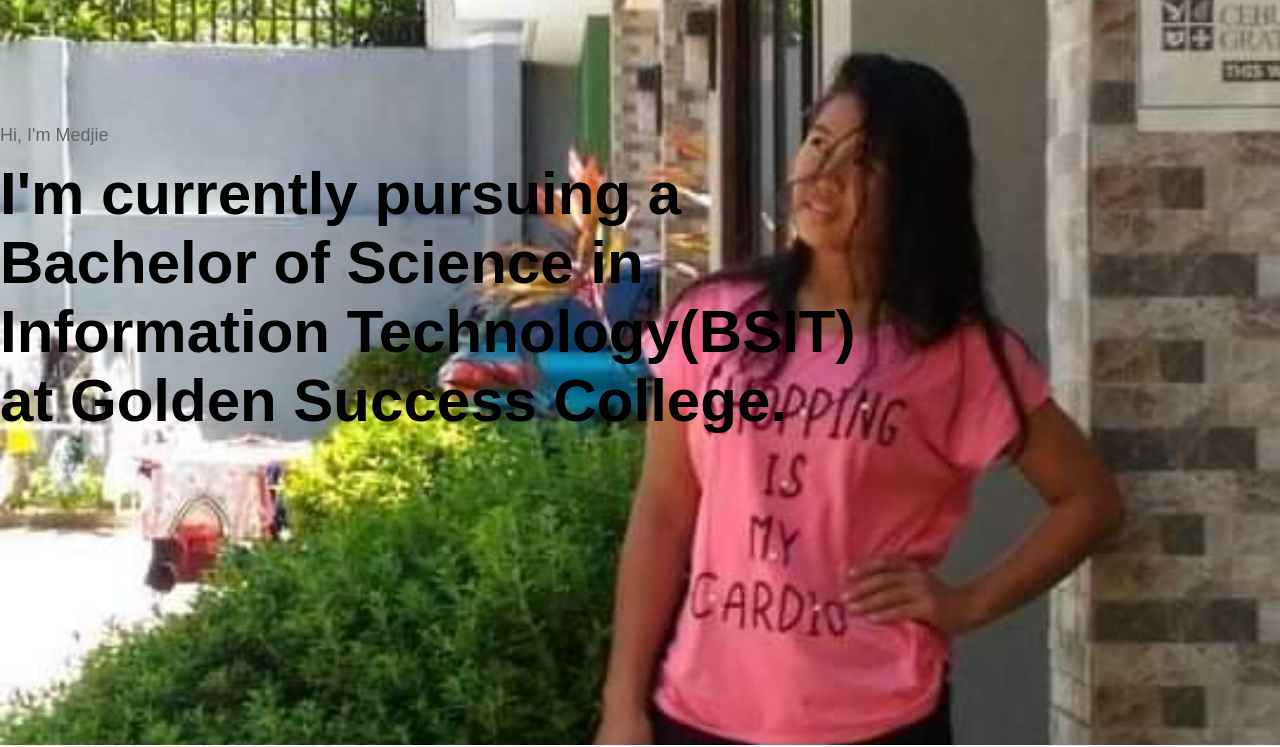
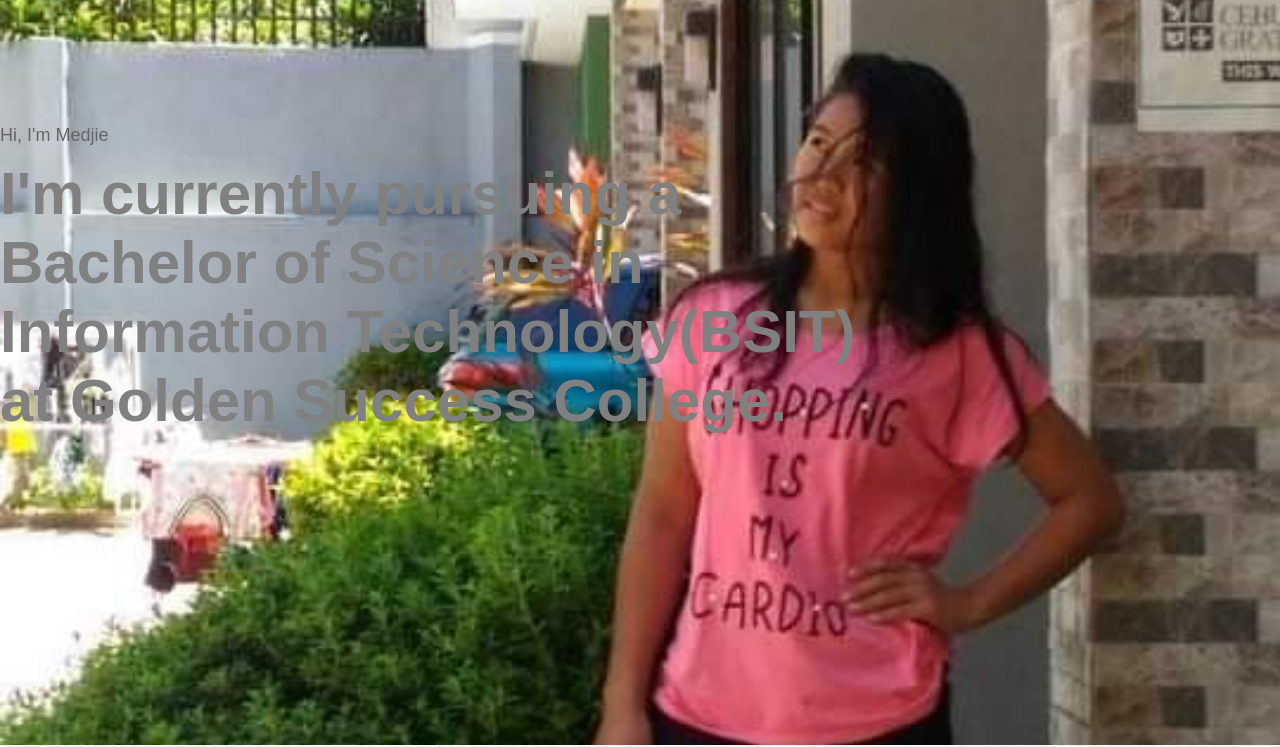
Before and after one commit to depads/depadsweb, a plain HTML site: page index.html in a window 1280 px wide. Shown: the part 55-802 px from the top of the page. Drawn offline with Linux system fonts and the light colour scheme.

Commit message:
Update style.css

```diff
--- a/style.css
+++ b/style.css
@@ -64,7 +64,7 @@ nav ul li a:hover::after{
     margin-top: 10px;
 }
 .header-text h1 span{
-    color: red violet;
+    color:gray;
 }
 /*-------------------about---------------------*/
 #about {
```
